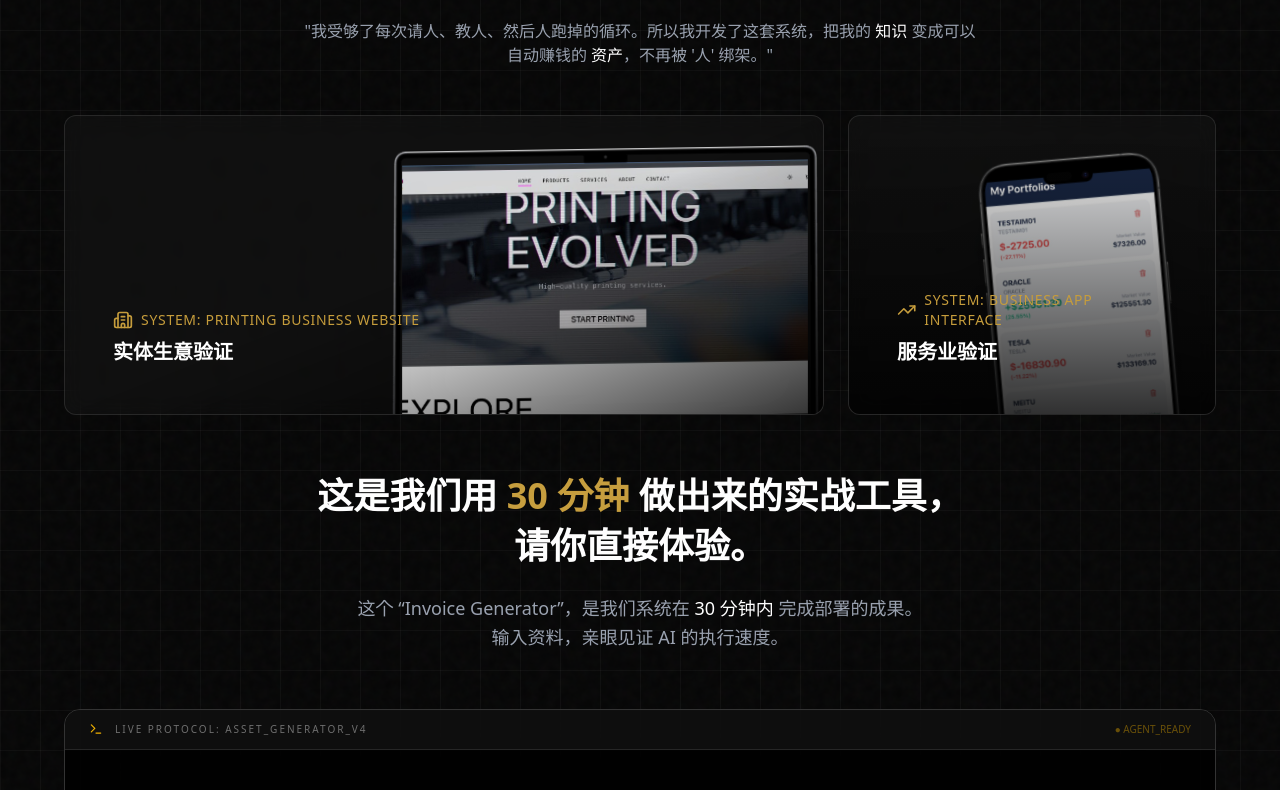
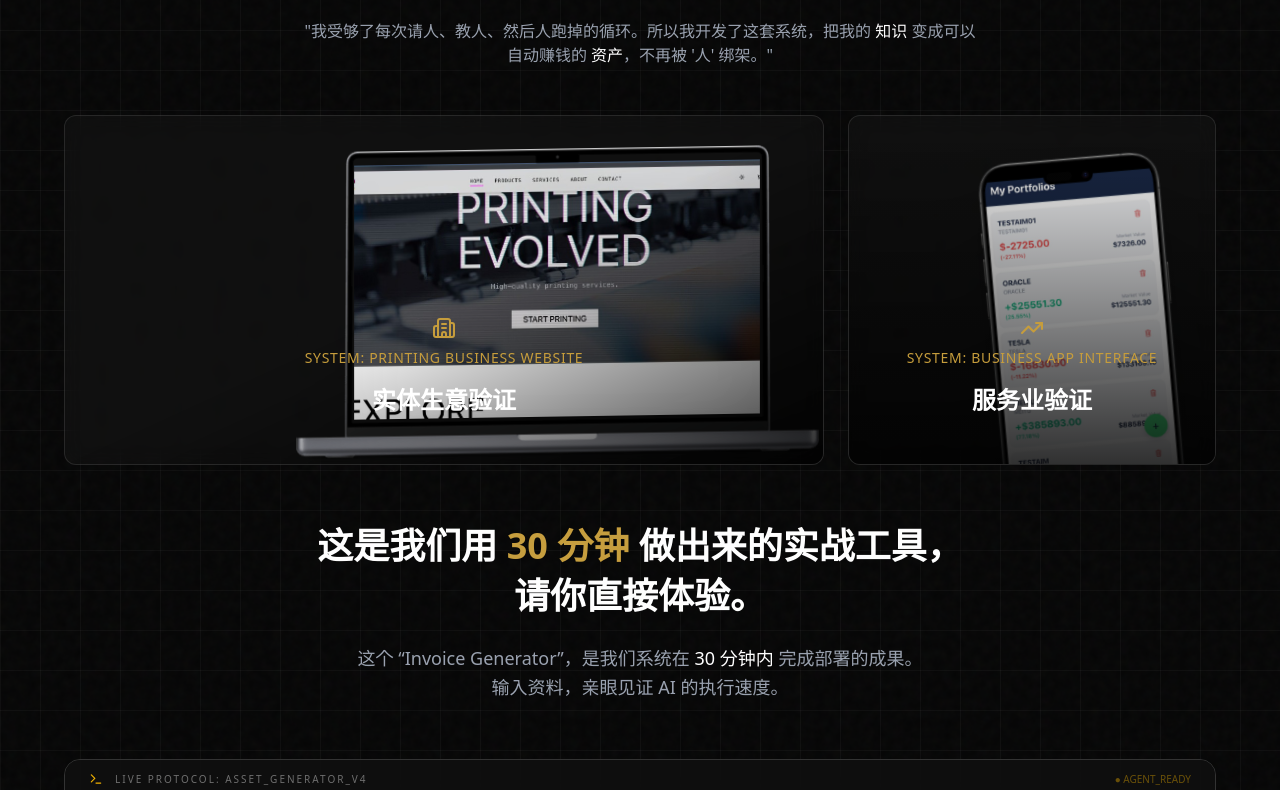
Before and after one commit to zxiang0608/AIcourseLandingPage, a Next.js app: page / in a window 1280 px wide. Shown: the part 1730-2520 px from the top of the page. Built offline with nearby package versions, Linux system fonts and the light colour scheme.

Commit message:
style: optimize mobile alignment and sticky floating button

```diff
--- a/components/sections/authority.tsx
+++ b/components/sections/authority.tsx
@@ -4,7 +4,7 @@ import { ExecutionModule } from "@/components/sections/execution-module";
 
 export function Authority() {
     return (
-        <section className="py-20 px-4 border-t border-white/5">
+        <section className="py-20 px-4 border-t border-white/5 pb-40 md:pb-20">
             <div className="max-w-6xl mx-auto space-y-12">
                 <div className="text-center space-y-4">
                     <h2 className="text-3xl md:text-4xl font-bold leading-tight text-balance">
@@ -16,24 +16,24 @@ export function Authority() {
                 </div>
 
                 {/* Bento Grid */}
-                <div className="grid grid-cols-1 md:grid-cols-3 gap-6 h-auto">
+                <div className="grid grid-cols-1 md:grid-cols-3 gap-y-10 md:gap-6 h-auto">
                     {/* Widget 1: Printing Business / Web System (MacBook Pro) */}
-                    <GlassCard className="md:col-span-2 relative overflow-hidden group min-h-[300px] flex flex-col">
+                    <GlassCard className="md:col-span-2 relative overflow-hidden group min-h-[350px] flex flex-col items-center text-center">
                         {/* Background/Lighting Overlay */}
                         <div className="absolute inset-0 bg-gradient-to-br from-black/0 via-black/0 to-black/80 z-20 pointer-events-none" />
 
-                        <div className="relative z-30 p-6 h-full flex flex-col justify-end">
-                            <div className="flex items-center gap-2 text-[#C69D3C] mb-2">
-                                <Building2 className="w-5 h-5" />
+                        <div className="relative z-30 p-6 h-full flex flex-col justify-end items-center w-full">
+                            <div className="flex flex-col items-center gap-2 text-[#C69D3C] mb-4">
+                                <Building2 className="w-6 h-6" />
                                 <span className="font-mono text-sm uppercase tracking-wider">SYSTEM: PRINTING BUSINESS WEBSITE</span>
                             </div>
-                            <p className="text-xl font-bold text-white relative z-40">实体生意验证</p>
+                            <p className="text-2xl font-bold text-white relative z-40">实体生意验证</p>
                         </div>
 
 
                         {/* Isometric MacBook Mockup */}
-                        <div className="absolute top-0 right-0 w-[80%] md:w-[70%] h-full transform translate-x-12 translate-y-8 z-10 group-hover:translate-x-8 transition-transform duration-700">
-                            <div className="w-full relative transform perspective-[1000px] rotate-y-[-10deg] rotate-x-[5deg]">
+                        <div className="absolute top-0 right-1/2 translate-x-1/2 md:translate-x-0 md:right-0 w-[80%] md:w-[70%] h-full transform translate-y-8 z-10 group-hover:scale-105 transition-transform duration-700">
+                            <div className="w-full relative transform perspective-[1000px] md:rotate-y-[-10deg] md:rotate-x-[5deg]">
                                 {/* 1. The Frame (Top Layer) */}
                                 <img
                                     src="/assets/uploads/macbook_frame_final.png"
@@ -53,19 +53,19 @@ export function Authority() {
                     </GlassCard>
 
                     {/* Widget 2: The App (iPhone) */}
-                    <GlassCard className="relative overflow-hidden group min-h-[300px] flex flex-col">
+                    <GlassCard className="relative overflow-hidden group min-h-[350px] flex flex-col items-center text-center">
                         <div className="absolute inset-0 bg-gradient-to-t from-black/80 to-transparent z-20 pointer-events-none" />
 
-                        <div className="relative z-30 p-6 h-full flex flex-col justify-end">
-                            <div className="flex items-center gap-2 text-[#C69D3C] mb-2">
-                                <TrendingUp className="w-5 h-5" />
+                        <div className="relative z-30 p-6 h-full flex flex-col justify-end items-center w-full">
+                            <div className="flex flex-col items-center gap-2 text-[#C69D3C] mb-4">
+                                <TrendingUp className="w-6 h-6" />
                                 <span className="font-mono text-sm uppercase tracking-wider">SYSTEM: BUSINESS APP INTERFACE</span>
                             </div>
-                            <p className="text-xl font-bold text-white">服务业验证</p>
+                            <p className="text-2xl font-bold text-white">服务业验证</p>
                         </div>
 
                         {/* Floating iPhone Mockup */}
-                        <div className="absolute top-8 right-8 w-auto z-10 transform translate-x-4 md:translate-x-0">
+                        <div className="absolute top-8 left-1/2 -translate-x-1/2 md:left-auto md:translate-x-0 md:right-8 w-auto z-10">
                             <div className="relative transform rotate-[-5deg] animate-float group-hover:translate-y-2 transition-transform duration-700 w-[150px] md:w-[200px]" style={{ animation: 'float 6s ease-in-out infinite' }}>
                                 <img
                                     src="/assets/uploads/iphone_composite_final.png"
--- a/components/sections/offer.tsx
+++ b/components/sections/offer.tsx
@@ -112,27 +112,27 @@ export function Offer() {
 
                         {/* CTA Button & Risk Text */}
                         <div className="pt-4 space-y-4">
-                            {/* Button */}
-                            <div className="block md:static fixed bottom-0 left-0 right-0 p-4 md:p-0 bg-black/90 md:bg-transparent backdrop-blur-lg md:backdrop-blur-none z-50 border-t border-white/10 md:border-none safe-area-bottom">
-                                <a href="https://app.senangpay.my/payment/176880122546" target="_blank" rel="noopener noreferrer" className="block relative group overflow-hidden rounded-sm">
+                            {/* Floating Capsule Button - Mobile Optimized */}
+                            <div className="block md:static fixed bottom-4 left-4 right-4 z-50 safe-area-bottom">
+                                <a href="https://app.senangpay.my/payment/176880122546" target="_blank" rel="noopener noreferrer" className="block relative group overflow-hidden rounded-full shadow-[0_4px_20px_rgba(198,157,60,0.4)]">
                                     {/* Shimmer Effect Layer */}
                                     <div className="absolute inset-0 bg-gradient-to-r from-transparent via-white/40 to-transparent skew-x-12 btn-shimmer pointer-events-none z-20" />
 
-                                    <Button size="xl" className="w-full text-lg shadow-[0_0_30px_-5px_#C69D3C] bg-[#C69D3C] hover:bg-[#b58d35] text-black font-bold border-none rounded-sm uppercase tracking-widest h-14 md:h-16 relative z-10 transition-transform active:scale-[0.98]">
+                                    <Button size="xl" className="w-full text-lg bg-[#C69D3C] hover:bg-[#b58d35] text-black font-bold border-none rounded-full uppercase tracking-widest h-14 md:h-16 relative z-10 transition-transform active:scale-[0.98]">
                                         [ 我要报名：开启 AI 自动模式 ]
                                     </Button>
                                 </a>
                             </div>
 
                             {/* Zero Risk Promise */}
-                            <div className="flex items-center justify-center gap-2 text-gray-500 text-xs md:text-sm pt-2 md:pt-0">
+                            <div className="flex items-center justify-center gap-2 text-gray-500 text-xs md:text-sm pt-2 md:pt-0 pb-24 md:pb-0">
                                 <ShieldCheck className="w-4 h-4" />
                                 <span>零风险承诺：学不会全额退款 (100% Money Back Guarantee)</span>
                             </div>
                         </div>
 
                         {/* Barcode - Brightened */}
-                        <div className="pt-8 flex flex-col items-center opacity-50 space-y-2">
+                        <div className="pt-8 flex flex-col items-center opacity-50 space-y-2 pb-32 md:pb-0">
                             <div className="h-10 w-full max-w-[180px] bg-white mix-blend-difference"
                                 style={{ maskImage: "repeating-linear-gradient(90deg, black, black 2px, transparent 2px, transparent 5px)" }}>
                             </div>
```
